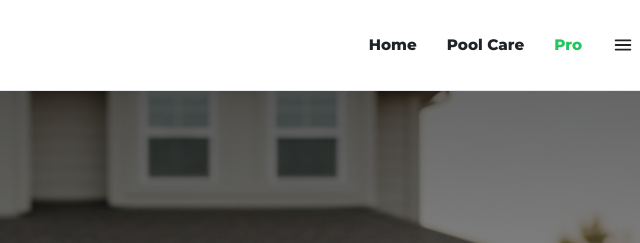
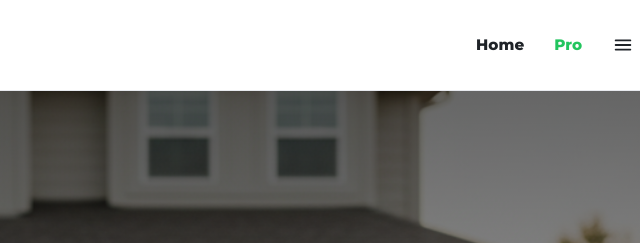
Before and after one commit to libanius/brightscale-homepage, a plain HTML site: page index.html in a window 1280 px wide. Shown: the top 243 px of the page, 640-1280 px from the left. Drawn offline with nearby package versions, Linux system fonts and the light colour scheme.

Commit message:
Remove Pool Care link from navigation menu

```diff
--- a/index.html
+++ b/index.html
@@ -641,7 +641,6 @@
     </a>
     <nav class="menu">
       <a href="/">Home</a>
-      <a href="/pool-care.html">Pool Care</a>
       <a href="https://subcontractor-lead-a-vbrc.bolt.host" class="pro">Pro</a>
       <details class="dropdown">
         <summary aria-label="Menu">
@@ -651,7 +650,6 @@
         </summary>
         <div class="dropdown-menu">
           <a href="#">Services</a>
-          <a href="/pool-care.html">Pool Care</a>
           <a href="/faq.html">FAQ</a>
           <a href="/privacy-policy.html">Privacy Policy</a>
           <a href="/terms-of-service.html">Terms of Service</a>
```
